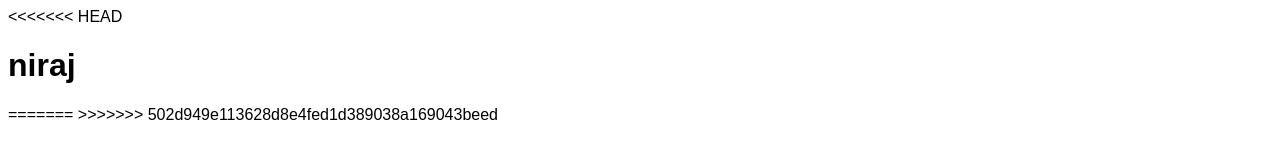
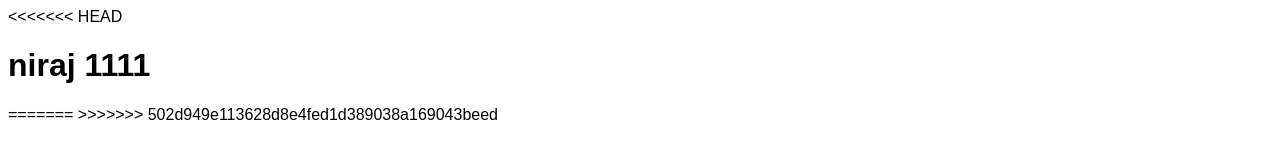
Before and after one commit to nirajniit/wrox, a plain HTML site: page wrox.html in a window 1280 px wide. Shown: the top 143 px of the page. Drawn offline with Linux system fonts and the light colour scheme.

Commit message:
Update wrox.html

```diff
--- a/wrox.html
+++ b/wrox.html
@@ -206,7 +206,7 @@
 <body>
 <<<<<<< HEAD
 
-	<h1> niraj </h1>
+	<h1> niraj  1111</h1>
 =======
 >>>>>>> 502d949e113628d8e4fed1d389038a169043beed
 <div class="header">
```
